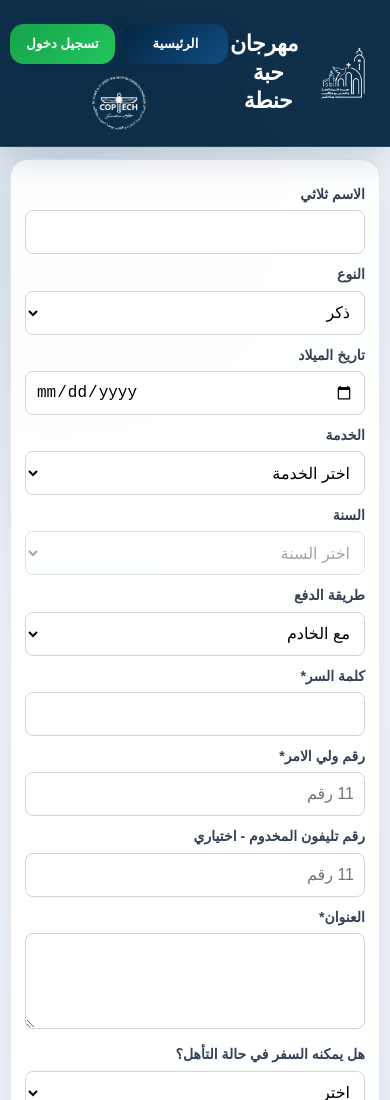
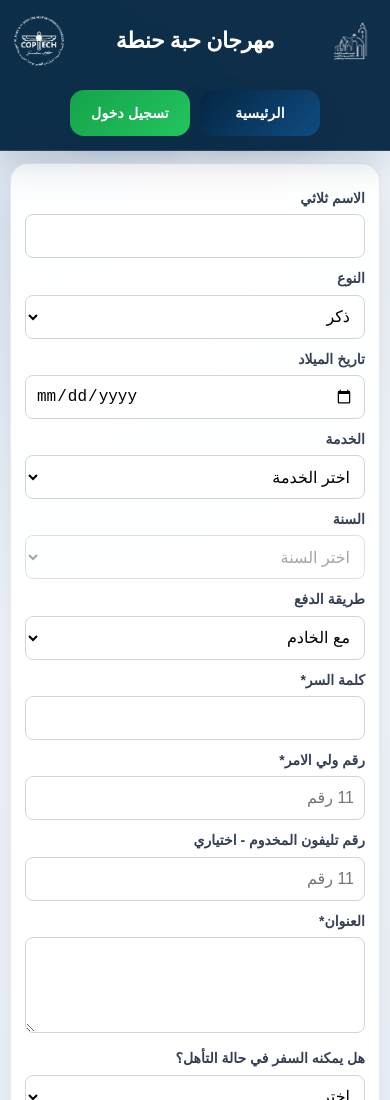
Before and after one commit to daviddhany/website-mahragan, a website: page public/register.html in a window 390 px wide. Shown: the top 1100 px of the page. Drawn offline with Linux system fonts and the light colour scheme.

Commit message:
Update styles.css

```diff
--- a/public/styles.css
+++ b/public/styles.css
@@ -711,57 +711,57 @@ tr:hover td { background: #fbfdff; }
 
 /* ===== Final Mobile Header Fix ===== */
 /* ===== CLEAN FINAL HEADER ===== */
+/* ===== FINAL HEADER 2 ROWS ===== */
 
 .site-header {
   background: rgba(5, 38, 66, 0.96) !important;
-  display: flex !important;
+  display: grid !important;
+  grid-template-columns: 70px 1fr 70px !important;
   align-items: center !important;
-  justify-content: space-between !important;
-  gap: 18px;
-  padding: 16px 22px !important;
+  gap: 12px !important;
+  padding: 16px 14px !important;
 }
 
 .logo-link {
+  grid-column: 1 !important;
+  grid-row: 1 !important;
   display: flex !important;
-  align-items: center;
-  justify-content: center;
-}
-
-.header-logo {
-  width: 72px !important;
-  height: 72px !important;
-  object-fit: contain;
-  flex-shrink: 0;
+  justify-content: center !important;
 }
 
 .header-title {
-  flex: 1;
-  text-align: center;
+  grid-column: 2 !important;
+  grid-row: 1 !important;
+  text-align: center !important;
 }
 
 .header-title h2 {
-  margin: 0;
-  color: white;
-  font-size: 30px;
-  line-height: 1.3;
-}
-
-.header-title p {
-  margin-top: 6px;
-  color: white;
+  margin: 0 !important;
+  color: white !important;
+  font-size: 24px !important;
+  line-height: 1.25 !important;
 }
 
 .header-right {
-  display: flex !important;
-  align-items: center;
-  gap: 14px;
+  display: contents !important;
+}
+
+.header-right .header-logo {
+  grid-column: 3 !important;
+  grid-row: 1 !important;
+  width: 62px !important;
+  height: 62px !important;
+  object-fit: contain !important;
+  justify-self: center !important;
 }
 
 .header-actions {
+  grid-column: 1 / -1 !important;
+  grid-row: 2 !important;
   display: flex !important;
-  align-items: center;
-  gap: 10px;
-  flex-wrap: wrap;
+  justify-content: center !important;
+  gap: 10px !important;
+  margin-top: 10px !important;
 }
 
 .header-actions a,
@@ -770,60 +770,38 @@ tr:hover td { background: #fbfdff; }
 .btn-export,
 .btn-logout {
   width: auto !important;
-  min-width: 110px;
-  min-height: 42px;
-  padding: 9px 16px !important;
+  min-width: 130px !important;
+  min-height: 46px !important;
+  padding: 10px 16px !important;
+  font-size: 15px !important;
+  margin: 0 !important;
   border-radius: 14px !important;
-  margin: 0 !important;
-  font-size: 14px !important;
-  white-space: nowrap;
 }
 
-/* ===== MOBILE ===== */
+.header-logo {
+  width: 62px !important;
+  height: 62px !important;
+  object-fit: contain !important;
+}
 
-@media (max-width: 768px) {
-
+@media (max-width: 430px) {
   .site-header {
-    flex-direction: row !important;
-    align-items: center !important;
-    justify-content: space-between !important;
+    grid-template-columns: 58px 1fr 58px !important;
     padding: 14px 10px !important;
-    gap: 10px;
-  }
-
-  .logo-link {
-    order: 1;
-  }
-
-  .header-title {
-    order: 2;
-    flex: 1;
-    text-align: center;
   }
 
   .header-title h2 {
     font-size: 22px !important;
   }
 
-  .header-right {
-    order: 3;
-    display: flex !important;
-    flex-direction: column !important;
-    align-items: center !important;
-    gap: 10px;
-  }
-
+  .header-logo,
   .header-right .header-logo {
-    width: 58px !important;
-    height: 58px !important;
+    width: 54px !important;
+    height: 54px !important;
   }
 
   .header-actions {
-    display: flex !important;
     flex-direction: row !important;
-    justify-content: center !important;
-    gap: 8px;
-    flex-wrap: wrap;
   }
 
   .header-actions a,
@@ -831,9 +809,7 @@ tr:hover td { background: #fbfdff; }
   .btn-nav,
   .btn-export,
   .btn-logout {
-    min-width: 105px !important;
-    min-height: 40px !important;
-    padding: 8px 12px !important;
-    font-size: 13px !important;
+    min-width: 120px !important;
+    font-size: 14px !important;
   }
 }
```
